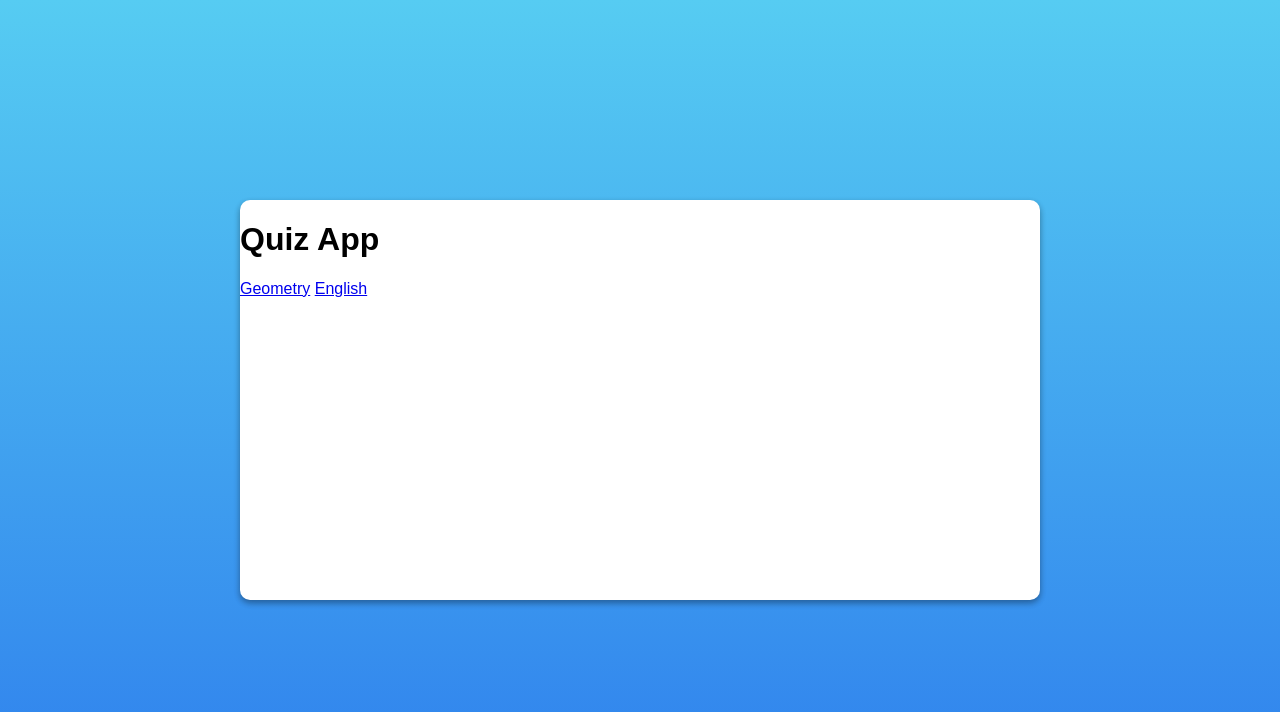
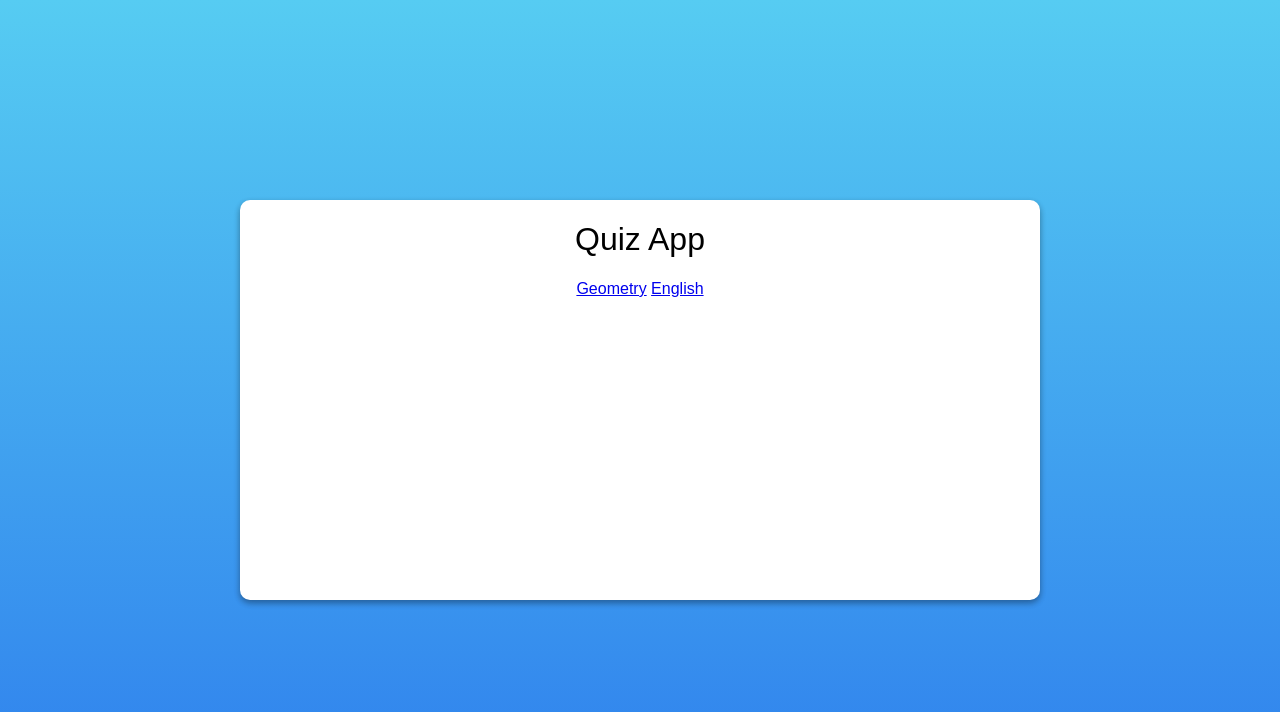
Before and after one commit to stem-rsl/stem-rsl.github.io, a plain HTML site: page index.html in a window 1280 px wide. Drawn offline with Linux system fonts and the light colour scheme; a web font is replaced by a local one.

Commit message:
Fixed styling for index

```diff
--- a/index.html
+++ b/index.html
@@ -8,9 +8,11 @@
 	</head>
 	<body>
 		<div id="quiz">
-			<h1>Quiz App</h1>
+		    <h1>Quiz App</h1>
+		    <div id="quiz-select">
 			<a href="/geometry.html">Geometry</a>
 			<a href="/english.html">English</a>
+		    </div>
 		</div>
 	</body>
 </html>
--- a/style.css
+++ b/style.css
@@ -32,8 +32,13 @@ img {
 	max-height: 100px;
 }
 
-#quiz-header > h1 {
+h1 {
 	font-weight: 200;
+	text-align: center;
+}
+
+#quiz-select {
+    text-align: center;
 }
 
 #quiz-controls {
```
